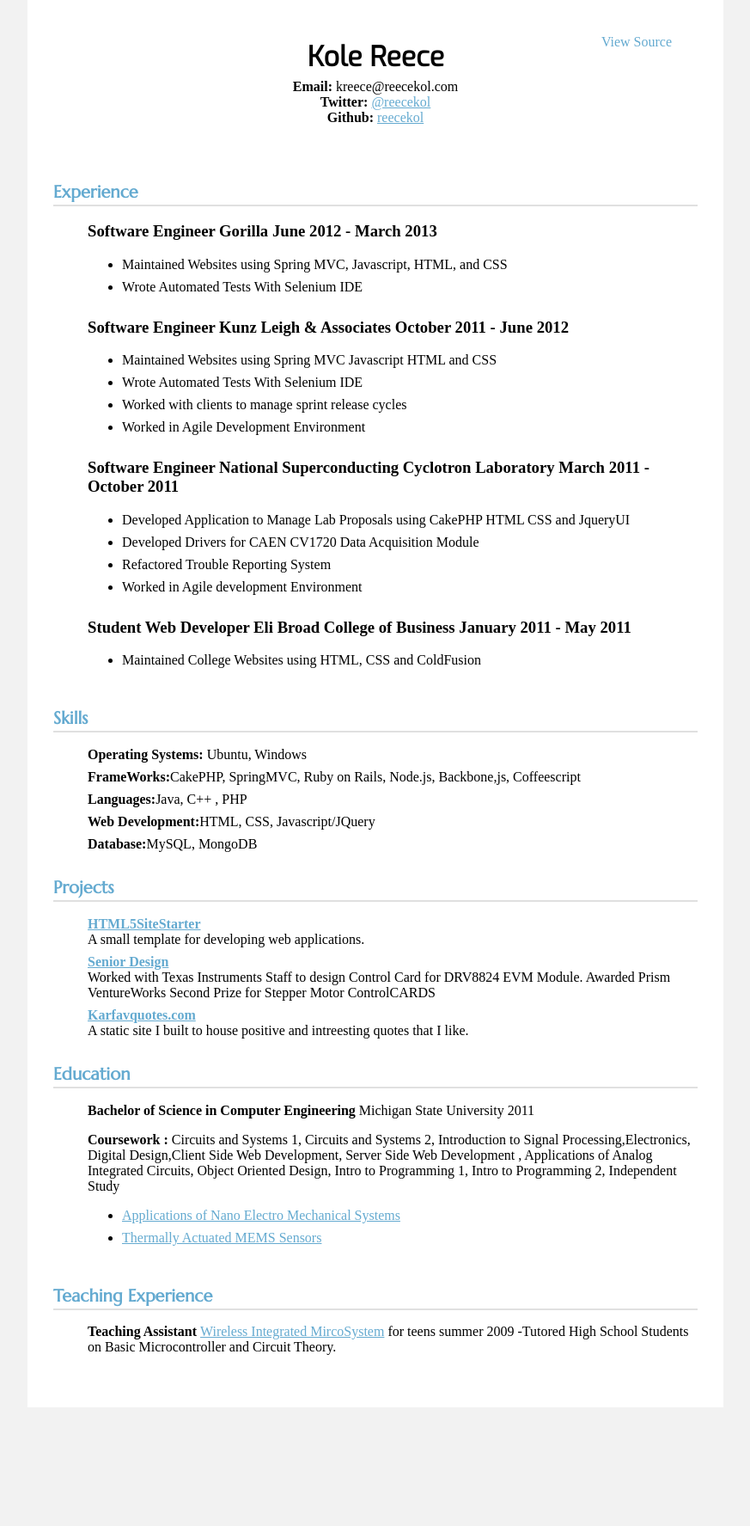
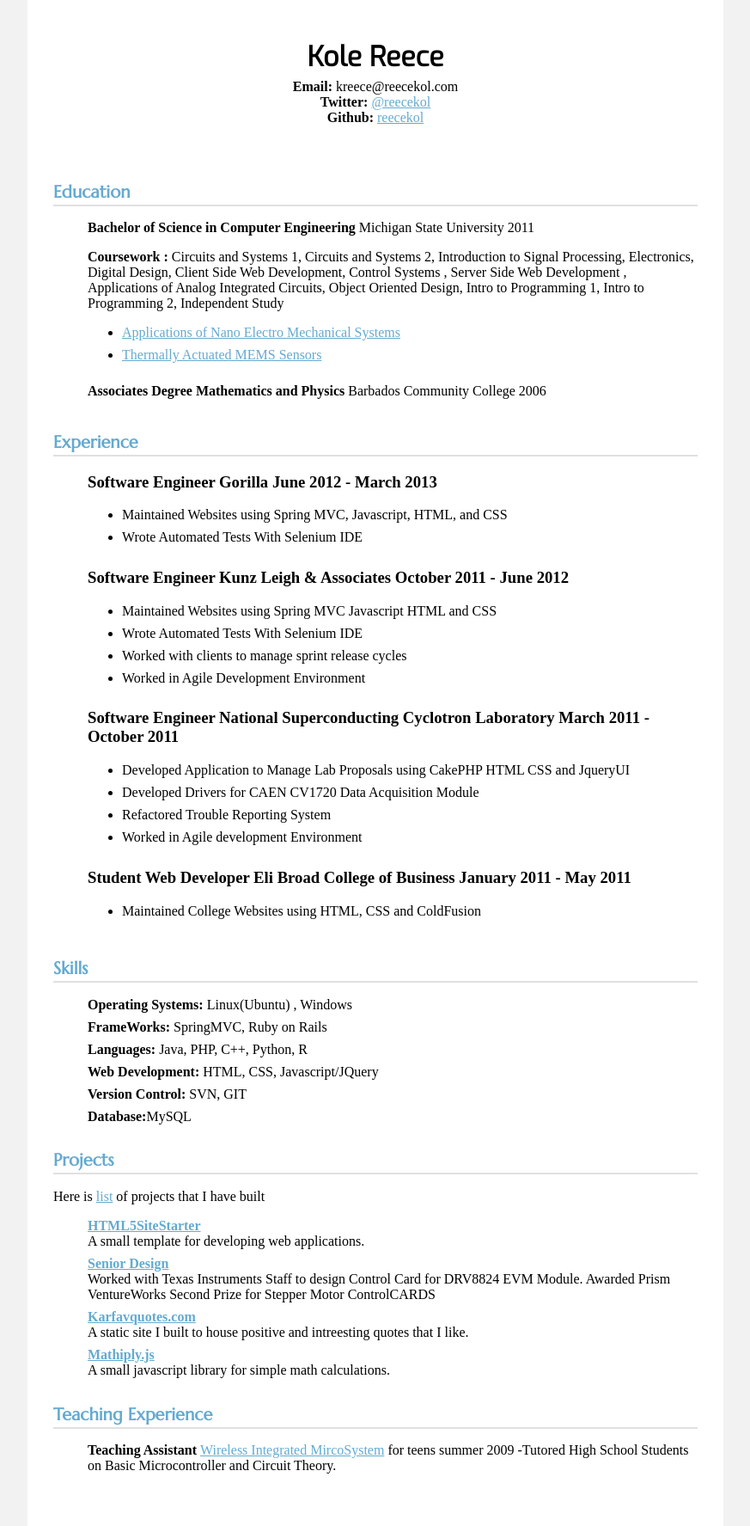
Before and after one commit to reecekol/reecekol.com, a Jekyll site: the page HTML5Resume/index.html, which Jekyll copies as it is, in a window 1280 px wide. Shown: the whole page at 86% size, without its empty margins (203-1076 px from the left). Built offline with Jekyll 4.4.1, drawn with Linux system fonts in a browser that asks for light colours; comment, search, counter and statistics services are not loaded; before the commit the page ends 1637 px from its top, so only the background shows below that.

Commit message:
resume updates

```diff
--- a/HTML5Resume/index.html
+++ b/HTML5Resume/index.html
@@ -2,16 +2,19 @@
 <html lang="en">
 
   <head>
+
    <meta charset="utf-8"/>
    <title>Kole Reece Resume</title>
    <link rel="stylesheet" type="text/css" href="http://fonts.googleapis.com/css?family=Exo">
    <link rel="stylesheet" type="text/css" href="http://fonts.googleapis.com/css?family=Marcellus">
    <link rel="stylesheet" type="text/css" href="style.css"/>
+
   </head>
 
   <body>
+
     <article>
-	<a href="https://github.com/reecekol/reecekol.com/blob/master/HTML5Resume/index.html" class="viewsource">View Source</a>
+
      <header>
         <h1>Kole Reece</h1>
 		<div><strong>Email:</strong> kreece@reecekol.com<div>
@@ -19,7 +22,30 @@
 		<div><strong>Github:</strong> <a href="https://github.com/reecekol">reecekol</a><div>
      </header>
 
-    <header><h2>Experience</h2></header>
+    <header>
+	    <h2>Education</h2>
+	</header>
+
+	<section>
+		 <p><strong>Bachelor of Science in Computer Engineering</strong> Michigan State University 2011</p>
+
+		 <p><strong>Coursework :</strong>  Circuits and Systems 1, Circuits and Systems 2, Introduction to Signal Processing, Electronics,
+		  Digital Design, Client Side Web Development, Control Systems , Server Side Web Development , Applications of Analog Integrated Circuits, Object Oriented Design, Intro to Programming 1, Intro to Programming 2, Independent Study
+
+		 </p>
+		 <ul>
+		    <li><a href="http://www.reecekol.com/NEMS.pdf">Applications of Nano Electro Mechanical Systems</a></li>
+			<li><a href="http://www.reecekol.com/MEMS.pdf">Thermally Actuated MEMS Sensors</a></li>
+
+		 </ul>
+
+		 <p><strong>Associates Degree Mathematics and Physics </strong> Barbados Community College 2006</p>
+
+	</section>
+
+    <header>
+	     <h2>Experience</h2>
+	</header>
 
     <section>
 		  <h3>Software Engineer Gorilla  June 2012 - March 2013</h3>
@@ -53,36 +79,27 @@
     <header><h2>Skills</h2></header>
 
 	<section>
-	     <div class="skill"><strong>Operating Systems: </strong>Ubuntu, Windows</div>
-		 <div class="skill"><strong>FrameWorks:</strong>CakePHP, SpringMVC, Ruby on Rails, Node.js, Backbone,js, Coffeescript</div>
-		 <div class="skill"><strong>Languages:</strong>Java, C++ , PHP</div>
-		 <div class="skill"><strong>Web Development:</strong>HTML, CSS, Javascript/JQuery </div>
-		 <div class="skill"><strong>Database:</strong>MySQL, MongoDB</div>
+	     <div class="skill"><strong>Operating Systems: </strong> Linux(Ubuntu) , Windows</div>
+		 <div class="skill"><strong>FrameWorks:</strong> SpringMVC, Ruby on Rails </div>
+		 <div class="skill"><strong>Languages:</strong> Java, PHP, C++, Python, R</div>
+		 <div class="skill"><strong>Web Development:</strong> HTML, CSS, Javascript/JQuery </div>
+		 <div class="skill"><strong>Version Control:</strong> SVN, GIT</div>
+		 <div class="skill"><strong>Database:</strong>MySQL</div>
 	</section>
 
 
 	<header><h2>Projects</h2></header>
 
+	<p> Here is <a href="https://github.com/reecekol?tab=repositories">list</a> of projects that I have built</p>
+
 	<section>
 		 <div><strong><a href="http://reecekol.com/HTML5Website/index.html">HTML5SiteStarter</a></strong><br/>A small template for developing web applications.</div>
 	     <div><strong><a href="http://www.egr.msu.edu/classes/ece480/capstone/spring11/group06/files/FinalReport.pdf"/>Senior Design</a></strong><br/>Worked with Texas Instruments Staff to design Control Card for DRV8824 EVM Module. Awarded Prism VentureWorks Second Prize for Stepper Motor ControlCARDS</div>
 	     <div><strong><a href="http://www.karfavquotes.com/">Karfavquotes.com</a></strong><br/> A static site I built to house positive and intreesting quotes that I like.</div>
+		 <div><strong><a href="https://github.com/reecekol/Mathiply.js">Mathiply.js</a></strong><br/> A small javascript library for simple math calculations.</div>
 	</section>
 
-    <header><h2>Education</h2></header>
 
-	<section>
-		 <p><strong>Bachelor of Science in Computer Engineering</strong> Michigan State University 2011<p>
-		 <p><strong>Coursework :</strong>  Circuits and Systems 1, Circuits and Systems 2, Introduction to Signal Processing,Electronics,
-		  Digital Design,Client Side Web Development, Server Side Web Development , Applications of Analog Integrated Circuits, Object Oriented Design, Intro to Programming 1, Intro to Programming 2, Independent Study
-
-		 </p>
-		 <ul>
-		    <li><a href="http://www.reecekol.com/NEMS.pdf">Applications of Nano Electro Mechanical Systems</a></li>
-			<li><a href="http://www.reecekol.com/MEMS.pdf">Thermally Actuated MEMS Sensors</a></li>
-
-		 </ul>
-	</section>
 
 
 	 <header><h2>Teaching Experience</h2></header>
@@ -93,7 +110,9 @@
 	</section>
 
     </article>
+
 	 <!-- Start of StatCounter Code for Default Guide -->
+
     <script type="text/javascript">
       var sc_project=8829184;
       var sc_invisible=1;
@@ -104,8 +123,9 @@ document.write("<sc"+"ript type='text/javascript' src='" +
       scJsHost+
       "statcounter.com/counter/counter.js'></"+"script>");
     </script>
-<noscript><div class="statcounter"><a title="web counter"
-href="http://statcounter.com/" target="_blank"><img
+
+    <noscript><div class="statcounter">
+	  <a title="web counter"  href="http://statcounter.com/" target="_blank"><img
       class="statcounter"
       src="http://c.statcounter.com/8829184/0/c6e05cbf/1/"
       alt="web counter"></a></div></noscript>
@@ -117,10 +137,8 @@ alt="web counter"></a></div></noscript>
      (i[r].q=i[r].q||[]).push(arguments)},i[r].l=1*new Date();a=s.createElement(o),
      m=s.getElementsByTagName(o)[0];a.async=1;a.src=g;m.parentNode.insertBefore(a,m)
      })(window,document,'script','//www.google-analytics.com/analytics.js','ga');
-
      ga('create', 'UA-39727659-1', 'reecekol.com');
      ga('send', 'pageview');
-
    </script>
 
   </body>
--- a/HTML5Resume/style.css
+++ b/HTML5Resume/style.css
@@ -1,7 +1,6 @@
 
 header h1  {
   text-align:center;
-  padding-left:113px;
   margin:5px 0px;
 }
 
```
Also changed, not shown: _layouts/default.html (+6 -4 lines). Lines whose indentation alone changed are shown as unchanged.
